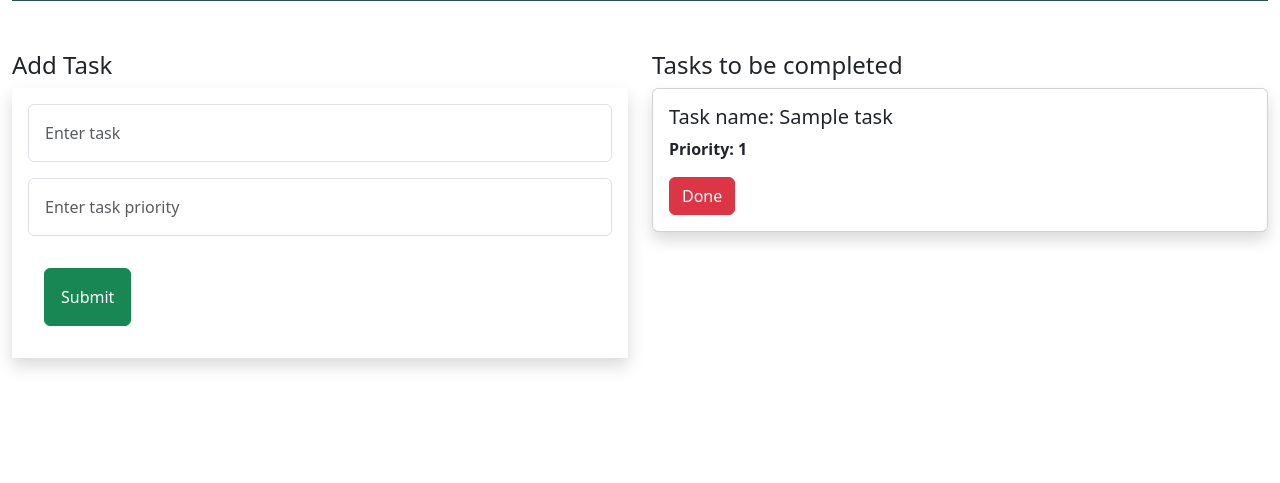
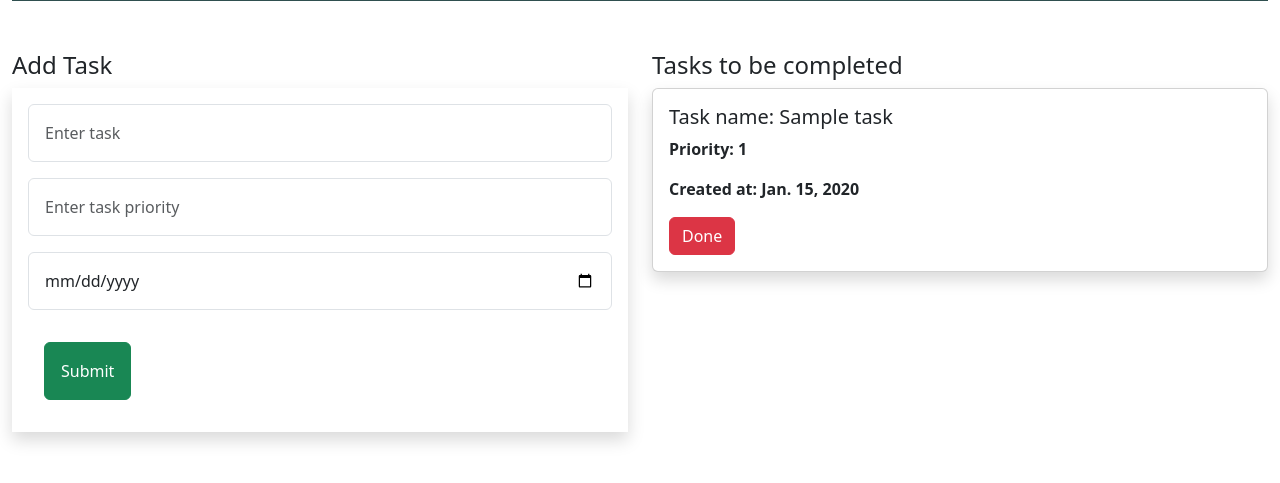
Before and after one commit to dandev947366/todo-django, a Django app: page / in a window 1280 px wide. Shown: the part 199-682 px from the top of the page. Run offline with Django 5.2, Linux system fonts and the light colour scheme; tables that the repository leaves empty hold one stand-in row (values such as "Sample post").

Commit message:
Add date

```diff
--- a/mysite/myapp/models.py
+++ b/mysite/myapp/models.py
@@ -1,7 +1,8 @@
 from django.db import models
-
+import datetime
 class Task(models.Model):
     def __str__(self):
         return self.name
     name = models.CharField(max_length=100)
     priority = models.IntegerField()
+    date = models.DateField(default=datetime.date.today)
--- a/mysite/myapp/templates/myapp/index.html
+++ b/mysite/myapp/templates/myapp/index.html
@@ -32,6 +32,12 @@
                     id="priority"
                     placeholder="Enter task priority"
                   />
+                  <input
+                    class="form-control p-3 mb-3"
+                    type="date"
+                    name="date"
+                    id="date"
+                  />
                 </div>
                 <input class="btn btn-success p-3 m-3" type="submit" />
               </form>
@@ -43,6 +49,7 @@
                 <div class="card-body">
                     <h5 class="card-title">Task name: {{task.name}}</h5>
                     <p><b>Priority: {{task.priority}}</b></p>
+                    <p><b>Created at: {{task.date}}</b></p>
                     <a href="{% url 'delete' task.id %}" class="btn btn-danger">Done</a>
                 </div>
             </div>
--- a/mysite/myapp/views.py
+++ b/mysite/myapp/views.py
@@ -1,13 +1,13 @@
 from django.shortcuts import render, redirect
 from .models import Task
-
+from datetime import date
 def index(request):
     task_list = Task.objects.all()
     if request.method == 'POST':
         name = request.POST.get('name', '')
         priority = request.POST.get('priority', '')
-
-        task = Task(name=name, priority=priority)
+        date = request.POST.get('date', '')
+        task = Task(name=name, priority=priority, date=date)
         task.save()
         return redirect('/')
     return render(request, 'myapp/index.html', {'task_list': task_list})
```
Also changed, not shown: mysite/myapp/migrations/0002_task_date.py (added).
